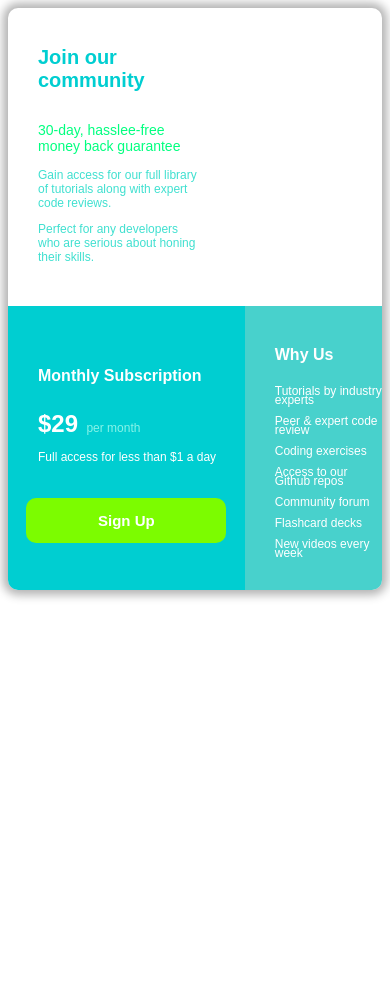
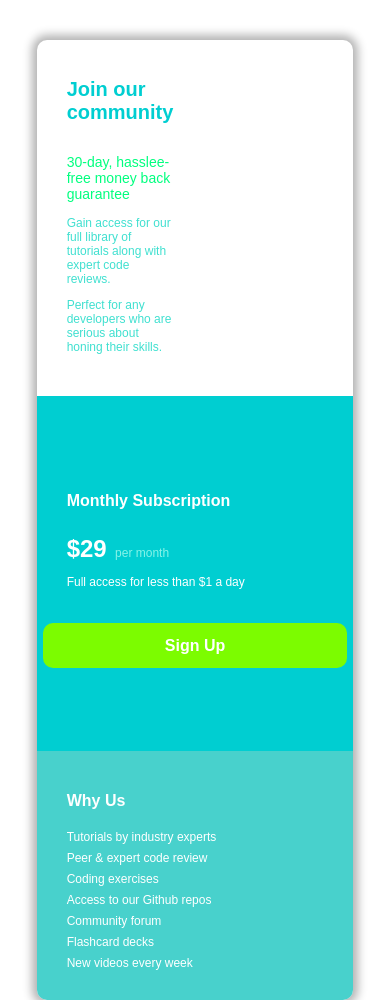
Before and after one commit to DevJpFarias/price-grid-layout, a plain HTML site: page index.html in a window 390 px wide. Shown: the top 1000 px of the page. Before the commit the page ends 844 px from the top, so only its background shows below. Drawn offline with Linux system fonts and the light colour scheme.

Commit message:
tornando responsivo

```diff
--- a/index.html
+++ b/index.html
@@ -9,6 +9,7 @@
   <link rel="stylesheet" href="item-2.css">
   <link rel="stylesheet" href="item-3.css">
   <link rel="stylesheet" href="styles.css">
+  <link rel="stylesheet" href="mobile.css">
 </head>
 <body>
   <div
--- a/item-1.css
+++ b/item-1.css
@@ -1,22 +1,22 @@
 .grid-container .item-1 {
-  padding: 25px 180px 30px 30px;
+  padding: 1.56rem 11.25rem 1.875rem 1.875rem;
 
-  grid-column: 1/3;
-  grid-row: 1;
+  grid-column: span 2;
+  grid-row: span 1;
 }
 
 .item-1 .title {
   color: #00CED1;
-  font-size: 20px;
+  font-size: 1.25rem;
 }
 
 .item-1 .texts {
-  padding-top: 2px;
+  padding-top: 0.125rem;
 }
 
 .item-1 .sub-title {
   color: #00FF7F;
-  font-size: 14px;
+  font-size: 0.875rem;
 }
 
 .item-1 .text {
--- a/item-2.css
+++ b/item-2.css
@@ -5,26 +5,28 @@
 
   color: #ffffff;
   background-color: #00CED1;
+
+  grid-column: span 1;
+  grid-row: span 1;
 }
 
 .item-2 .title {
-  font-size: 16px;
-  padding-left: 30px;
+  font-size: 1rem;
+  padding-left: 1.875rem;
 }
 
 .item-2 .price-div {
-  padding-left: 30px;
+  padding-left: 1.875rem;
 }
 
 .item-2 .text-price {
   color: #87f3e8;
-  margin-left: 5px;
+  margin-left: 0.312rem;
 }
 
 .item-2 .price {
-
   color: #ffffff;
-  font-size: 24px;
+  font-size: 1.5rem;
   font-weight: bold;
 }
 
@@ -33,17 +35,17 @@
   flex-direction: row;
   align-items: center;
   justify-content: center;
-  margin-top: 22px;
+  margin-top: 1.375rem;
 }
 
 .item-2 .sign-up {
-  height: 45px;
-  width: 200px;
+  height: 2.8125rem;
+  width: 16rem;
   background-color: #7CFC00;
   color: #ffffff;
   border-radius: 10px;
   border-color: transparent;
-  font-size: 15px;
+  font-size: 1rem;
   font-weight: bold;
 
   transition-property: background-color;
--- a/item-3.css
+++ b/item-3.css
@@ -1,8 +1,11 @@
 .grid-container .item-3 {
-  padding: 30px 0px 20px 30px;
+  padding: 1.875rem 0px 1.25rem 1.875rem;
 
   color: #ffffff;
   background-color: #48D1CC;
+
+  grid-column: span 1;
+  grid-row: span 1;
 }
 
 .item-3 {
@@ -10,13 +13,9 @@
 }
 
 .item-3 .title {
-  font-size: 16px;
+  font-size: 1rem;
 }
 
 .item-3 .texts {
-  padding-top: 1px;
+  padding-top: 0.0625rem;
 }
-
-.item-3 .text {
-
-}
--- /dev/null
+++ b/mobile.css
@@ -0,0 +1,13 @@
+@media (max-width: 768px) {
+  .grid-container {
+    grid-template-columns: 1fr;
+  }
+
+  .grid-container .item-1 {
+    grid-column: span 1;
+  }
+
+  .item-2 .sign-up {
+    width: 19rem;
+  }
+}
--- a/styles.css
+++ b/styles.css
@@ -4,6 +4,7 @@
 }
 
 .container {
+  padding: 2rem;
   display: flex;
   flex-direction: column;
   align-items: center;
@@ -16,16 +17,16 @@
   overflow: hidden;
 
   display: grid;
-  grid-template-rows: auto auto;
-  grid-template-columns: auto auto;
+  grid-template-rows: 1fr 1fr;
+  grid-template-columns: 1fr 1fr;
 
   box-shadow: 0px 0px 10px 5px rgba(0, 0, 0, 0.3);
 }
 
 .sub-title {
-  font-size: 14px;
+  font-size: 0.875rem;
 }
 
 .text {
-  font-size: 12px;
+  font-size: 0.75rem;
 }
```
